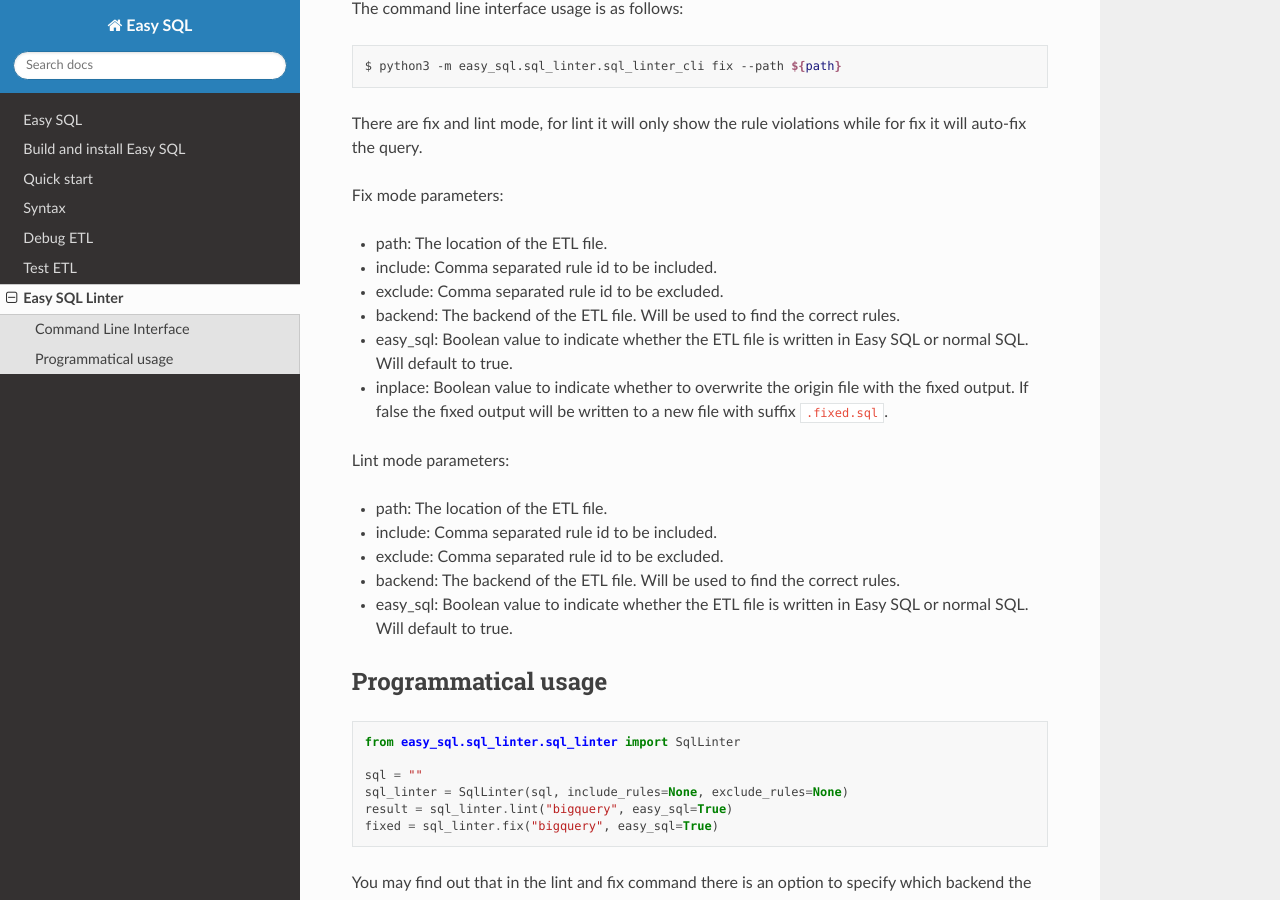
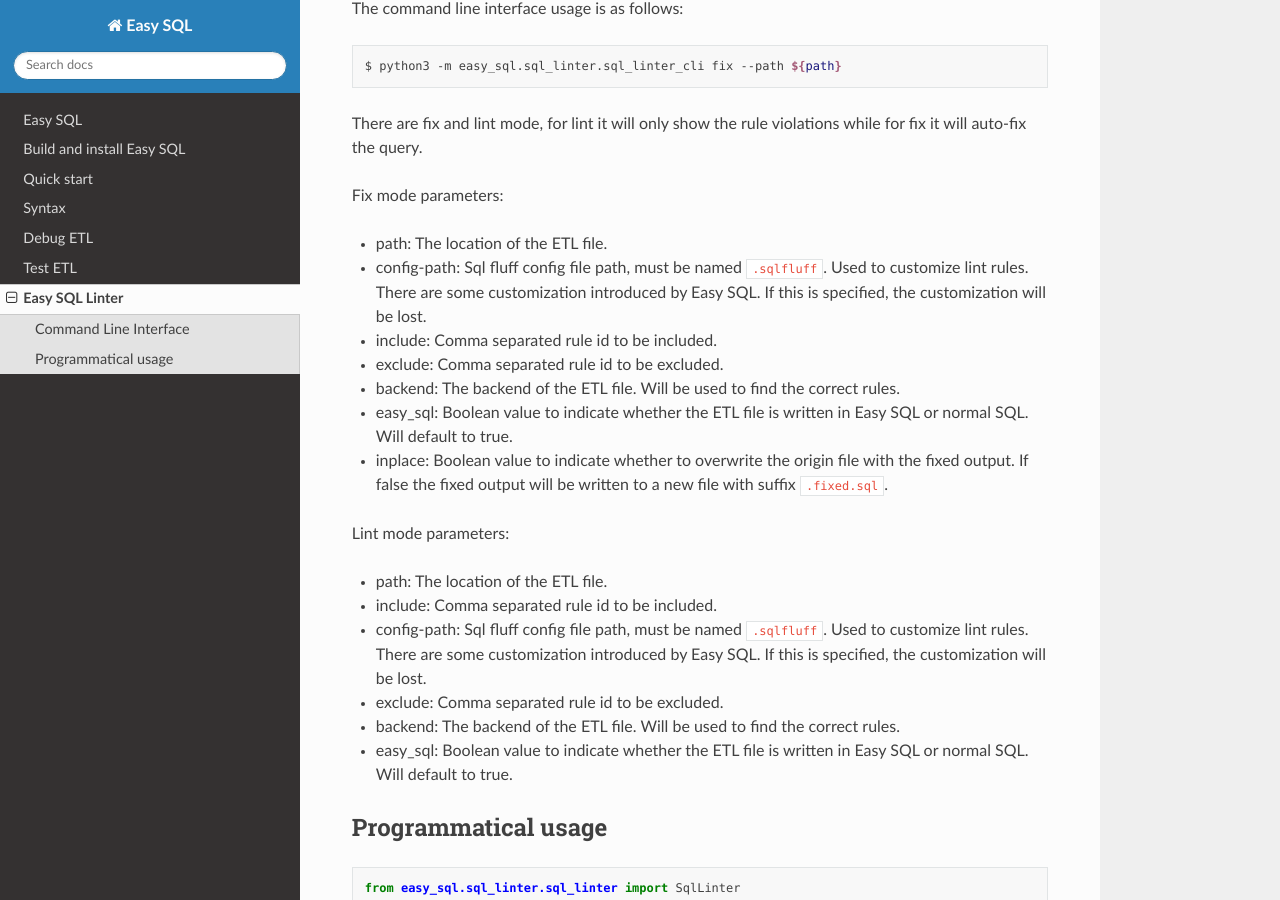
Before and after one commit to easysql/easy_sql, a Sphinx documentation site: the page built from docs/easy_sql/linter.md, in a window 1280 px wide and 900 px high, scrolled down 339 px. Built offline with Sphinx 7.4.7 and the Read the Docs theme 2.0.0, drawn with Linux system fonts in a browser that asks for light colours; pages that are not in the unit, such as notebooks, are missing from menus.

Commit message:
improve doc about linter

```diff
--- a/docs/easy_sql/linter.md
+++ b/docs/easy_sql/linter.md
@@ -18,6 +18,7 @@ There are fix and lint mode, for lint it will only show the rule violations whil
 Fix mode parameters:
 
 - path: The location of the ETL file.
+- config-path: Sql fluff config file path, must be named `.sqlfluff`. Used to customize lint rules. There are some customization introduced by Easy SQL. If this is specified, the customization will be lost.
 - include: Comma separated rule id to be included.
 - exclude: Comma separated rule id to be excluded.
 - backend: The backend of the ETL file. Will be used to find the correct rules.
@@ -28,6 +29,7 @@ Lint mode  parameters:
 
 - path: The location of the ETL file.
 - include: Comma separated rule id to be included.
+- config-path: Sql fluff config file path, must be named `.sqlfluff`. Used to customize lint rules. There are some customization introduced by Easy SQL. If this is specified, the customization will be lost.
 - exclude: Comma separated rule id to be excluded.
 - backend: The backend of the ETL file. Will be used to find the correct rules.
 - easy_sql: Boolean value to indicate whether the ETL file is written in Easy SQL or normal SQL. Will default to true.
```
